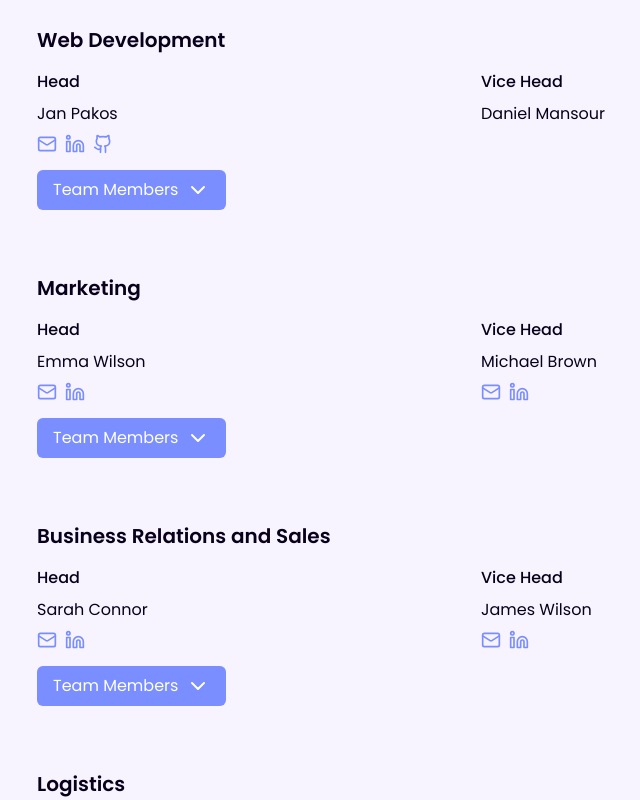
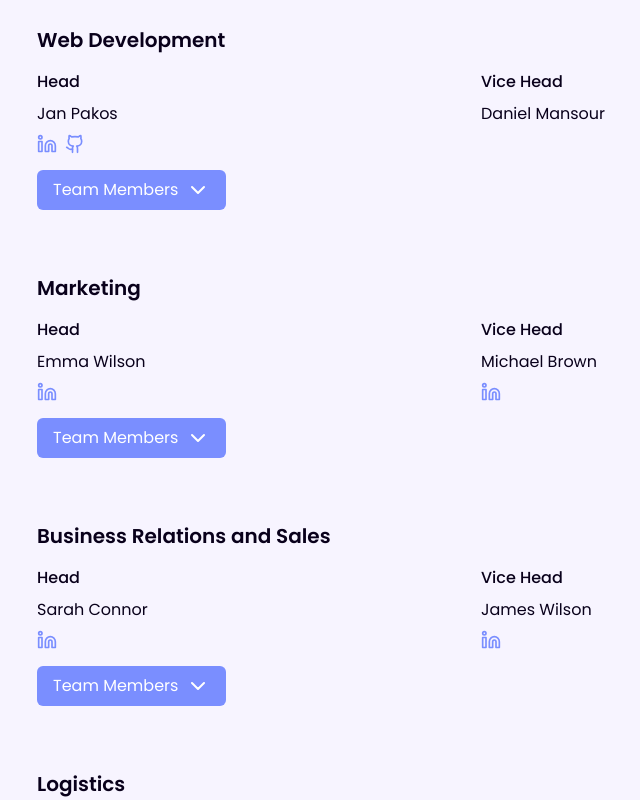
Before and after one commit to Systemvetardagen/Systemvetardagen, a React (Vite) app: page /about in a window 1280 px wide. Shown: the part 840-1640 px from the top of the page, without its empty margins (171-811 px from the left). Built offline with nearby package versions, Linux system fonts and the light colour scheme.

Commit message:
delete email

```diff
--- a/src/components/TeamSection/TeamSection.tsx
+++ b/src/components/TeamSection/TeamSection.tsx
@@ -1,14 +1,10 @@
 import React, { useState } from 'react';
-import { ChevronDown, Mail, Linkedin, Github } from 'lucide-react';
+import { ChevronDown,  Linkedin, Github } from 'lucide-react';
 
 
-const SocialLinks = ({ email, linkedin, github }) => (
+const SocialLinks = ({  linkedin, github }) => (
   <div className="flex gap-2 mt-2">
-    {email && (
-      <a href={`mailto:${email}`} className="text-link hover:text-opacity-80">
-        <Mail size={20} />
-      </a>
-    )}
+
     {linkedin && (
       <a href={linkedin} target="_blank" rel="noopener noreferrer" className="text-link hover:text-opacity-80">
         <Linkedin size={20} />
```
